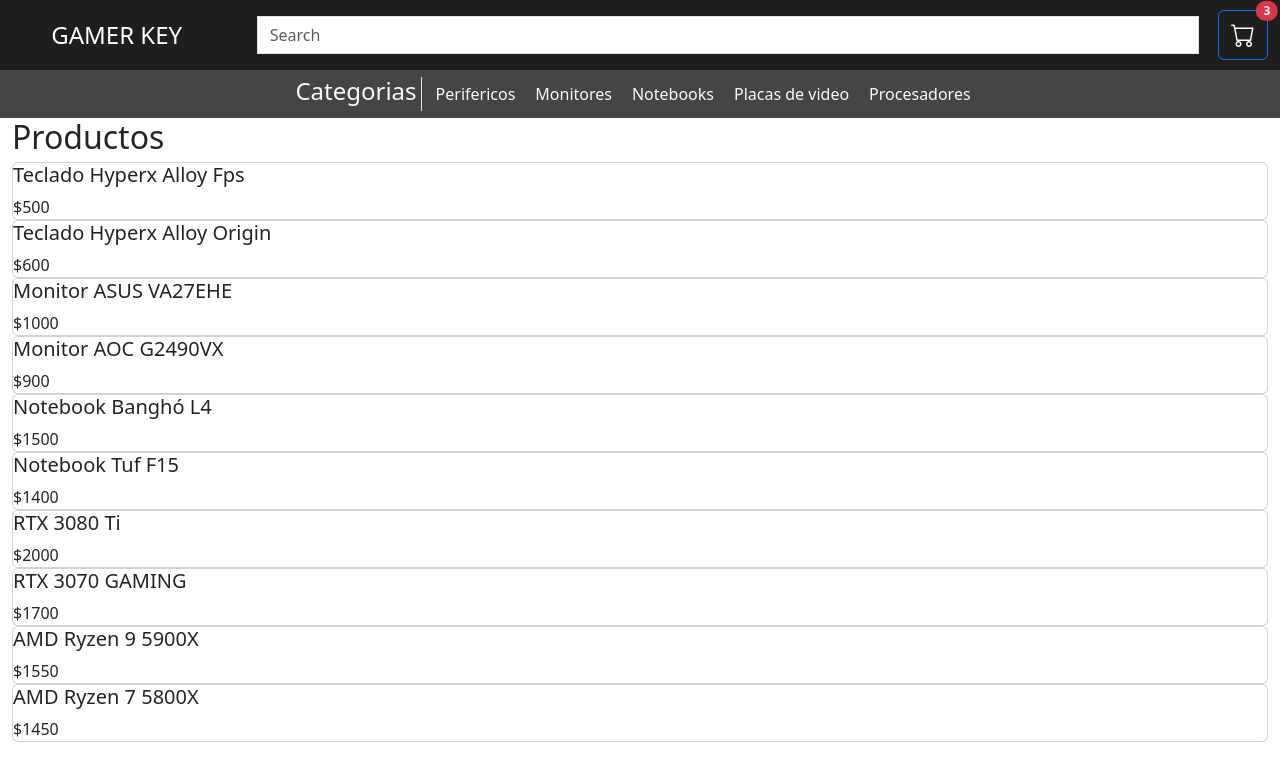
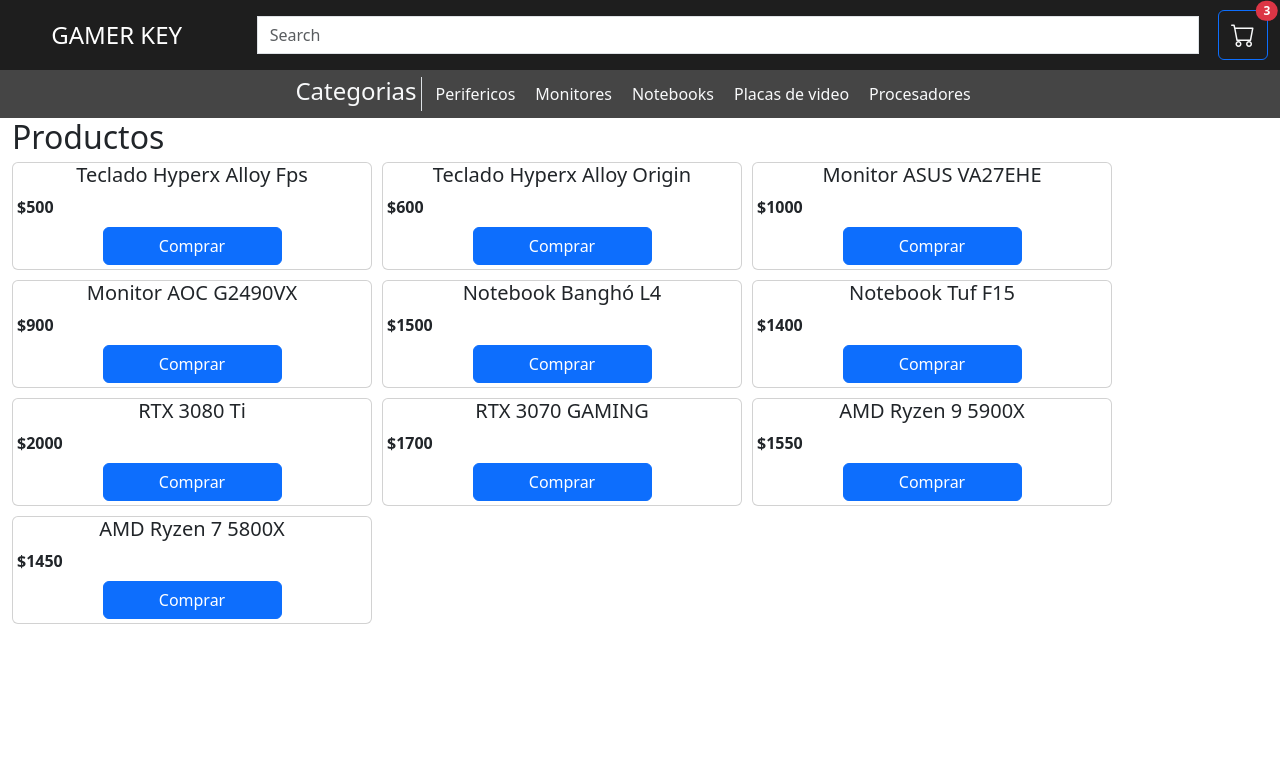
Before and after one commit to JuaniAliaga/Proyecto-react, a React (Vite) app in the folder vite-project/: page / in a window 1280 px wide. Shown: the top 780 px of the page. Built offline with nearby package versions, Linux system fonts and the light colour scheme.

Commit message:
agregado de estilos a cards

```diff
--- a/vite-project/src/components/ItemListContainer/ItemList.jsx
+++ b/vite-project/src/components/ItemListContainer/ItemList.jsx
@@ -6,11 +6,12 @@
     return (
         <div>
             <h2>Productos</h2>
-            <div className="contenedor">
+            <div className="card-container" style={{display: "flex", flexWrap: "wrap", gap: "10px"}}>
                 {item.map((p) => (
-                    <div key={p.id} className="card">
-                        <h5 className="card-tittle">{p.nombre}</h5>
-                        <p className="card-text">${p.precio}</p>
+                    <div key={p.id} className="card" style={{flex: "0", minWidth: "360px"}}>
+                        <h5 className="card-tittle text-center">{p.nombre}</h5>
+                        <p className="card-text ms-1 mb-2 fw-bold text-start">${p.precio}</p>
+                        <a href="#" class="btn btn-primary w-50 m-auto mb-1">Comprar</a>
                     </div>
                 ))}
             </div>
```
Also changed, not shown: vite-project/src/components/ItemDetailContainer/ItemDetail.jsx (added, +7 -0 lines), vite-project/src/components/ItemDetailContainer/ItemDetailContainer.jsx (added, +7 -0 lines).
